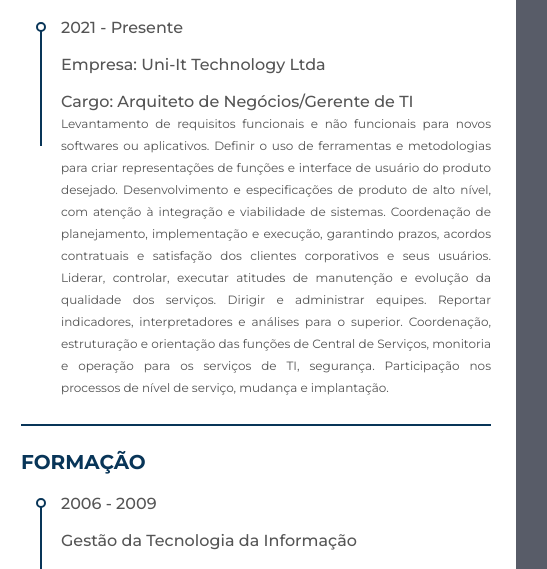
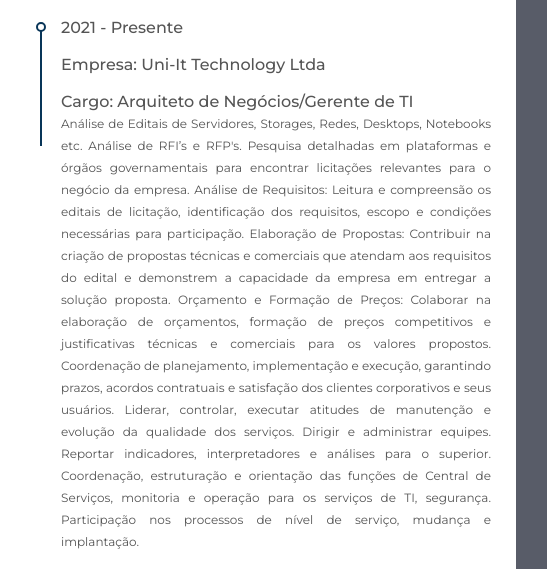
Before and after one commit to Chorst09/curriculum_v3, a plain HTML site: page index.html in a window 1280 px wide. Shown: the part 979-1548 px from the top of the page, 524-1071 px from the left. Drawn offline with Linux system fonts and the light colour scheme.

Commit message:
Add files via upload

```diff
--- a/index.html
+++ b/index.html
@@ -255,10 +255,10 @@
               <div class="date">Empresa: Uni-It Technology Ltda</div>
               <div class="info">
                      <p class="semi-bold">Cargo: Arquiteto de Negócios/Gerente de TI</p>
-                  <p align="justify">Levantamento de requisitos funcionais e não funcionais para novos softwares ou aplicativos.
-                    Definir o uso de ferramentas e metodologias para criar representações de funções e interface de usuário do produto desejado.
-                    Desenvolvimento e especificações de produto de alto nível, com atenção à integração e viabilidade de sistemas.
+                  <p align="justify">Análise de Editais de Servidores, Storages, Redes, Desktops, Notebooks etc. Análise de RFI’s e RFP's.
+                    Pesquisa detalhadas em plataformas e órgãos governamentais para encontrar licitações relevantes para o negócio da empresa. Análise de Requisitos: Leitura e compreensão os editais de licitação, identificação dos requisitos, escopo e condições necessárias para participação. Elaboração de Propostas: Contribuir na criação de propostas técnicas e comerciais que atendam aos requisitos do edital e demonstrem a capacidade da empresa em entregar a solução proposta. Orçamento e Formação de Preços: Colaborar na elaboração de orçamentos, formação de preços competitivos e justificativas técnicas e comerciais para os valores propostos.
                     Coordenação de planejamento, implementação e execução, garantindo prazos, acordos contratuais e satisfação dos clientes corporativos e seus usuários. Liderar, controlar, executar atitudes de manutenção e evolução da qualidade dos serviços. Dirigir e administrar equipes. Reportar indicadores, interpretadores e análises para o superior. Coordenação, estruturação e orientação das funções de Central de Serviços, monitoria e operação para os serviços de TI, segurança. Participação nos processos de nível de serviço, mudança e implantação.
+
 
                     </p>
                 </div>
```
